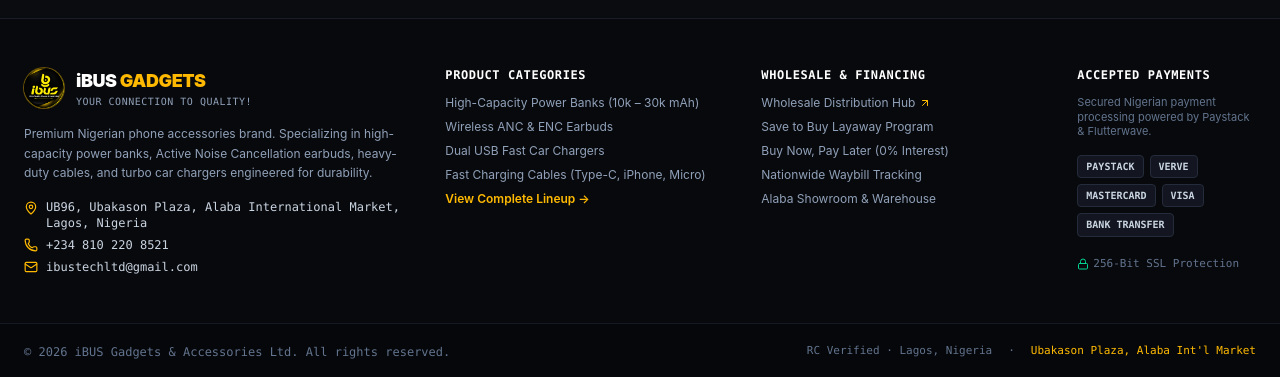
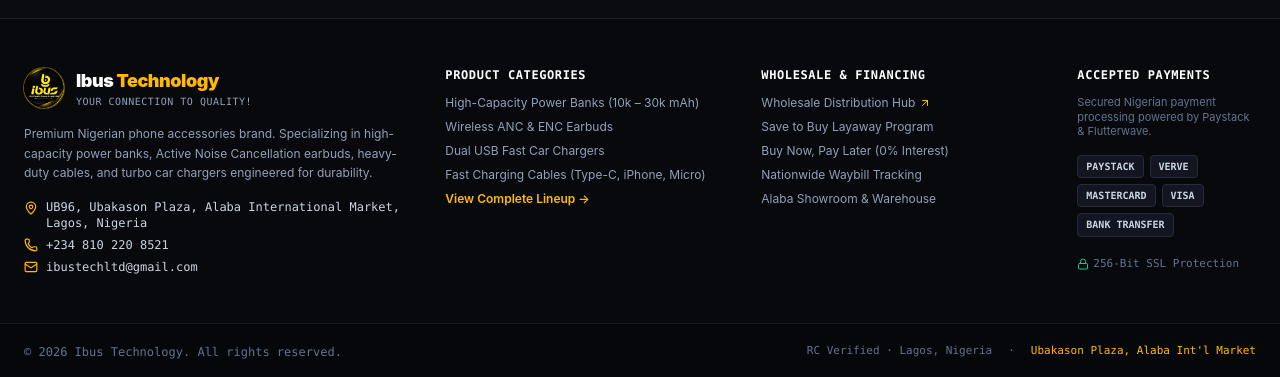
Before and after one commit to visibyltech/ibustechnology-project, a React (Vite) app: page / in a window 1280 px wide. Shown: the part 5649-6026 px from the top of the page. Built offline with nearby package versions, Linux system fonts and the light colour scheme.

Commit message:
Update footer brand name to Ibus Technology

```diff
--- a/src/components/Footer.tsx
+++ b/src/components/Footer.tsx
@@ -66,13 +66,13 @@ export const Footer: React.FC = () => {
               <div className="w-10 h-10 rounded-full overflow-hidden bg-black ring-1 ring-amber-400/40 shrink-0">
                 <img
                   src={BRAND_INFO.logoUrl}
-                  alt="iBUS Logo"
+                  alt="Ibus Technology logo"
                   className="w-full h-full object-cover scale-110"
                 />
               </div>
               <div>
                 <span className="text-lg font-black text-white tracking-tight">
-                  iBUS <span className="text-amber-400">GADGETS</span>
+                  Ibus <span className="text-amber-400">Technology</span>
                 </span>
                 <p className="text-[10px] font-mono uppercase text-slate-400 tracking-wider">
                   {BRAND_INFO.tagline}
@@ -276,7 +276,7 @@ export const Footer: React.FC = () => {
       {/* Bottom Copyright Strip */}
       <div className="border-t border-[#161a24] bg-[#06070a] px-4 sm:px-6 py-5">
         <div className="max-w-7xl mx-auto flex flex-col sm:flex-row items-center justify-between gap-3 text-xs text-slate-500 font-mono">
-          <p>© {new Date().getFullYear()} iBUS Gadgets & Accessories Ltd. All rights reserved.</p>
+          <p>© {new Date().getFullYear()} Ibus Technology. All rights reserved.</p>
           <div className="flex items-center gap-4 text-[11px]">
             <span>RC Verified · Lagos, Nigeria</span>
             <span>·</span>
```
